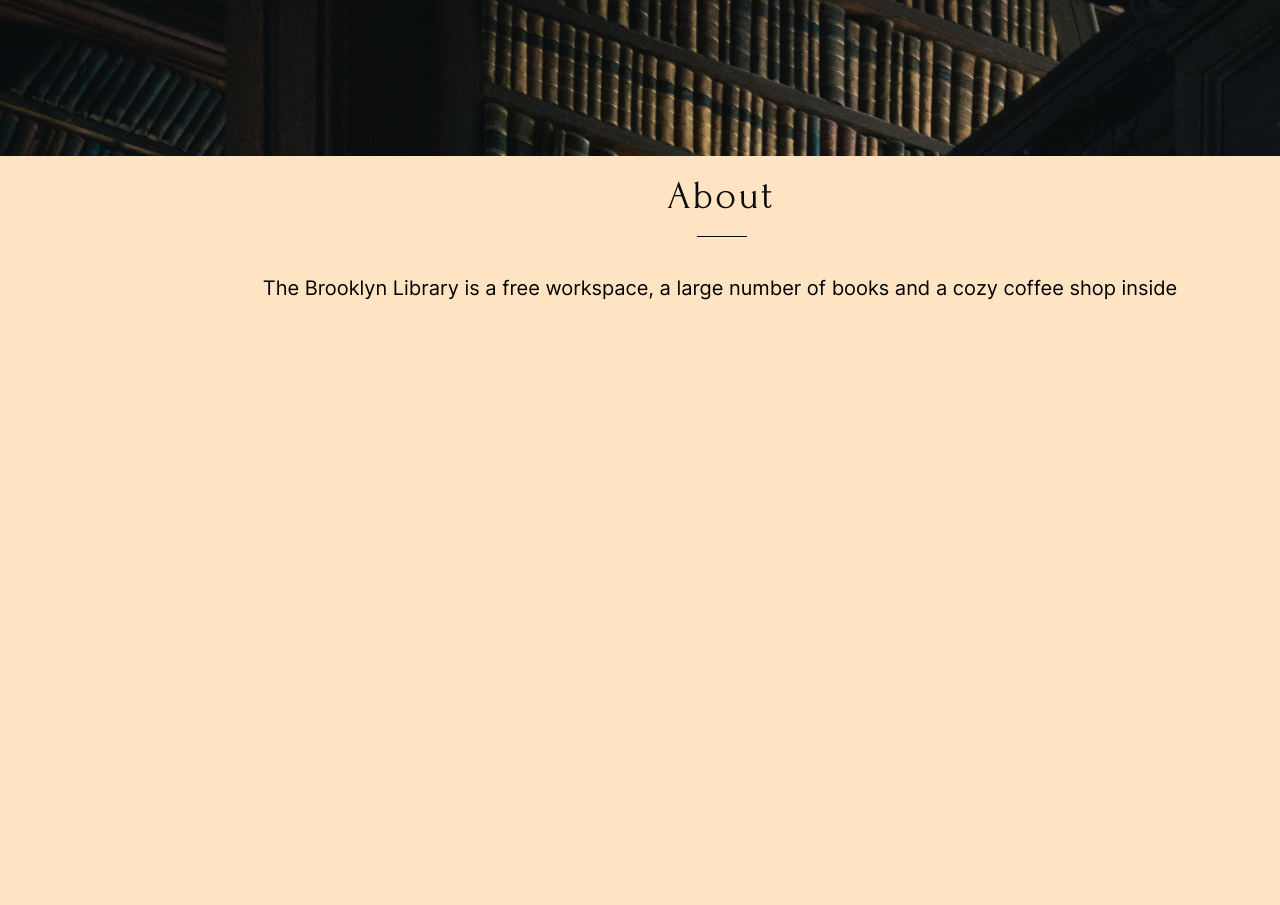
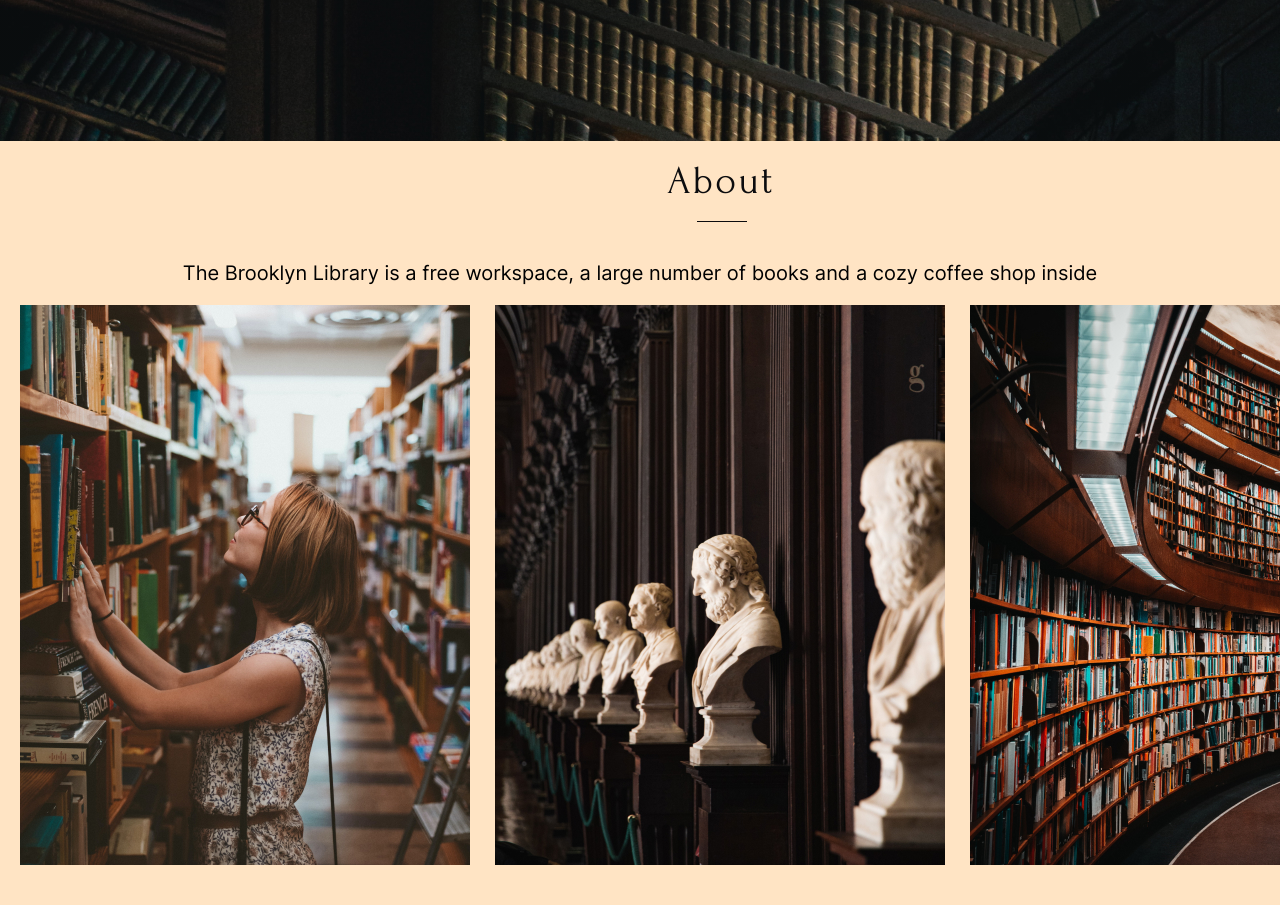
Before and after one commit to homer323/Library-test, a plain HTML site: page index.html in a window 1280 px wide. Shown: the part 534-1439 px from the top of the page. Before the commit the page ends 834 px from the top, so only its background shows below. Drawn offline with Linux system fonts and the light colour scheme.

Commit message:
feat: add start section about

```diff
--- a/css/styles.css
+++ b/css/styles.css
@@ -26,7 +26,7 @@ body {
 }
 
 .container {
-  width: 1440px;
+  max-width: 1440px;
   margin: 0 auto;
 }
 
@@ -38,7 +38,7 @@ body {
 
 .page-header {
   background-color: var(--bg-color);
-  height: 90px;
+  /* height: 90px; */
 }
 
 .page-title-wrapper {
@@ -69,16 +69,16 @@ body {
 }
 
 .page-header-link {
-  padding: 0 30px 0 0;
+  margin: 0 30px 0 0;
   list-style-type: none;
 }
 
 .page-header-link:first-child {
-  padding-left: 0;
+  margin-left: 0;
 }
 
 .page-header-link:last-child {
-  padding-right: 0;
+  margin-right: 0;
 }
 
 .page-link {
@@ -111,7 +111,6 @@ body {
   width: 600px;
   height: 220px;
   background: var(--bg-color);
-  flex-shrink: 0;
 }
 
 .welcome-title {
@@ -157,7 +156,7 @@ body {
   display: block;
 }
 
-.about-subtitle1 {
+.wrapp-about-subtitle {
   margin-top: 40px;
 }
 
@@ -169,3 +168,25 @@ body {
   font-size: 20px;
   font-weight: 400;
 }
+
+.about-images {
+  display: flex;
+  justify-content: space-between;
+  flex-wrap: nowrap;
+  margin-top: 20px;
+}
+
+.about-images-items {
+  width: 450px;
+  height: 560px;
+  margin: 0 25px 40px 20px;
+}
+
+.about-images-items:last-child {
+  margin-right: 20px;
+}
+
+.about-images-items:nth-child(2),
+.about-images-items:nth-child(3) {
+  margin-left: 0;
+}
--- a/index.html
+++ b/index.html
@@ -39,10 +39,21 @@
       <div class="wrapp-about-title">
         <h2 class="about-title">About</h2>
       </div>
-      <div class="about-subtitle1">
+      <div class="wrapp-about-subtitle">
         <p class="about-subtitle">
           The Brooklyn Library is&nbsp;a&nbsp;free workspace, a&nbsp;large number of&nbsp;books and a&nbsp;cozy coffee shop inside
         </p>
+      </div>
+      <div class="about-images">
+        <div class="about-images-items">
+          <img src="images/images-items/image 1.jpg" alt="The girl looks at the books">
+        </div>
+        <div class="about-images-items">
+          <img src="images/images-items/image 2.jpg" alt="Plaster heads in the library">
+        </div>
+        <div class="about-images-items">
+          <img src="images/images-items/image 3.jpg" alt="The girl looks at the books">
+        </div>
       </div>
     </section>
   </main>
```
